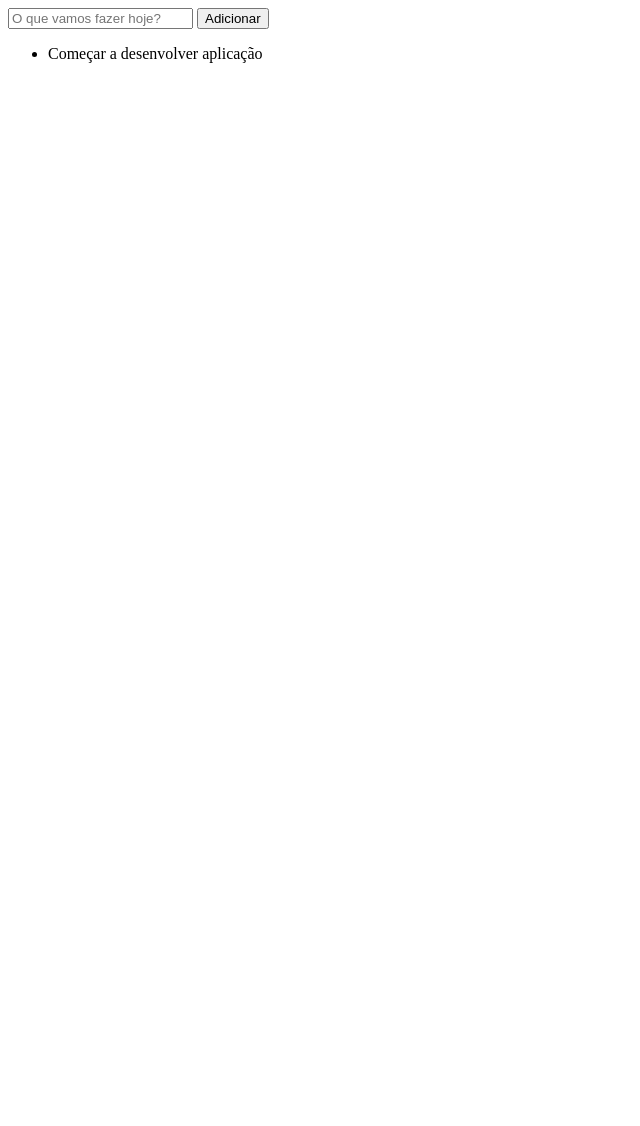
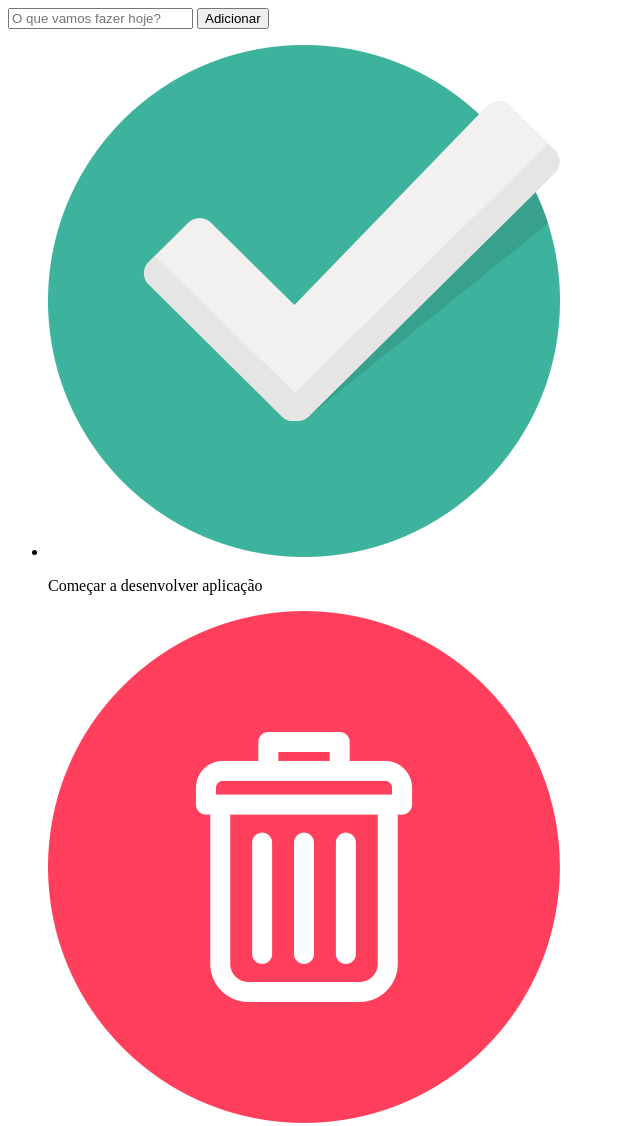
Before and after one commit to MrMiniDrag/Todolist, a plain HTML site: page index.html in a window 1280 px wide. Shown: the whole page, without its empty margins (0-640 px from the left). Before the commit the page ends 800 px from the top, so only its background shows below. Drawn offline with Linux system fonts and the light colour scheme.

Commit message:
Criado arquivo css para começar a estilizar a pagina, foram colcadas 2 imagens na estrutura

```diff
--- a/index.html
+++ b/index.html
@@ -14,8 +14,10 @@
 
         <ul>
             <li>
-
-                Começar a desenvolver aplicação</li>
+                <img src="img/checked.png" alt="Check na tarefa>">
+                <p>Começar a desenvolver aplicação</p>
+                <img src="img/trash.png" alt="Tarefa excluida">
+            </li>
         </ul>
     </div>
 </body>
```
Also changed, not shown: style.css (added).
